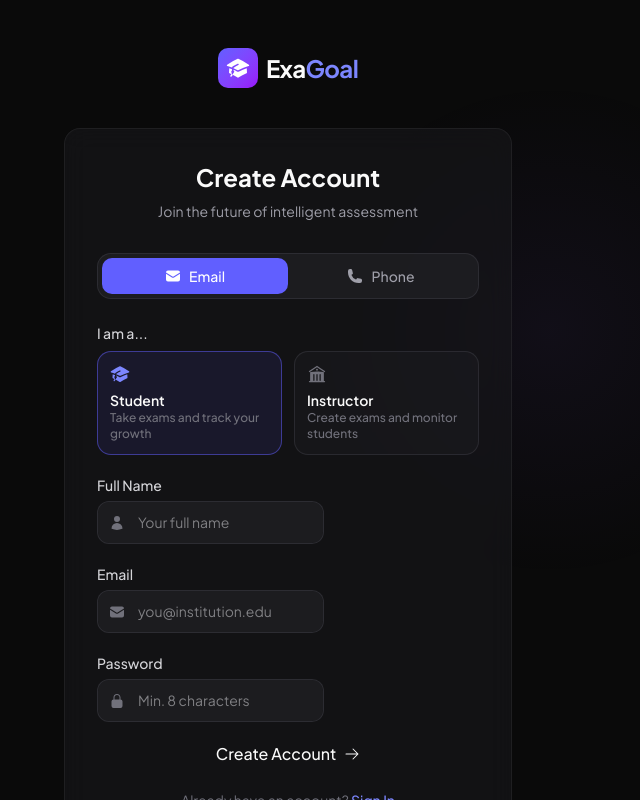
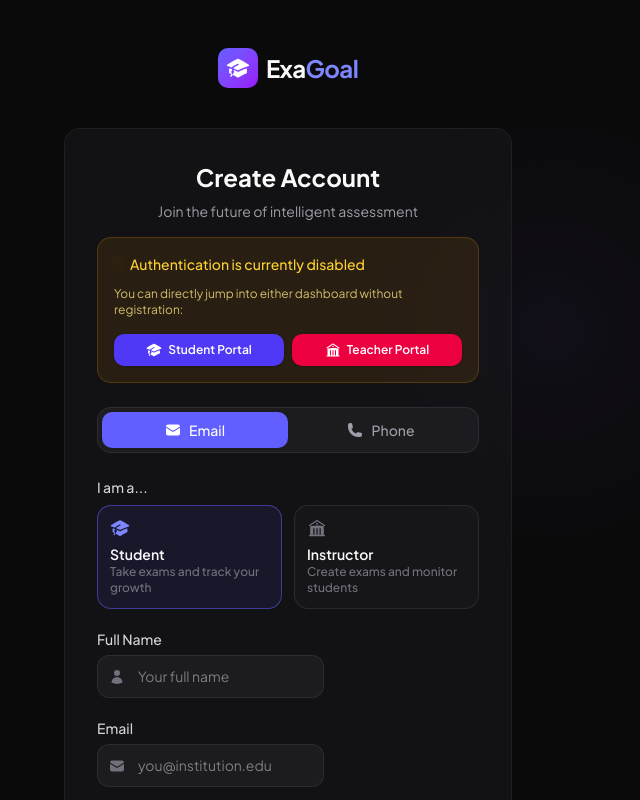
Before and after one commit to PreetTank35/EXAGOAL, a Next.js app in the folder exagoal/: page /register in a window 1280 px wide. Shown: the top 800 px of the page, without its empty margins (352-992 px from the left). Built offline with nearby package versions, Linux system fonts and the light colour scheme; no server answers.

Commit message:
Update navbar, auth direct portals, and middleware options

```diff
--- a/exagoal/app/api/ai/chat/route.ts
+++ b/exagoal/app/api/ai/chat/route.ts
@@ -33,11 +33,37 @@ export async function POST(req: Request) {
     });
 
     if (!response.ok) {
-      const errorData = await response.json();
-      return NextResponse.json(
-        { error: errorData.error?.message || 'Upstream provider error' },
-        { status: response.status }
-      );
+      const errorData = await response.json().catch(() => ({}));
+      const rawMsg = errorData.error?.message || response.statusText || 'Upstream provider error';
+      console.error('[AI Chat API] OpenRouter error:', rawMsg);
+
+      let userFacingError = rawMsg;
+      if (rawMsg.includes('User not found') || response.status === 401) {
+        userFacingError = 'Invalid or expired OpenRouter API Key ("User not found"). Please update OPENROUTER_API_KEY in .env.local with a valid key.';
+      }
+
+      // Stream a helpful response back so the UI displays the notice and operates in fallback mode
+      const fallbackNotice = `⚠️ **API Key Notice**: ${userFacingError}\n\n*Demo AI Tutor Mode*: I am currently running in demo mode. How can I help you study or review concepts today?`;
+
+      const encoder = new TextEncoder();
+      const stream = new ReadableStream({
+        start(controller) {
+          const chunk = JSON.stringify({
+            choices: [{ delta: { content: fallbackNotice } }]
+          });
+          controller.enqueue(encoder.encode(`data: ${chunk}\n\n`));
+          controller.enqueue(encoder.encode(`data: [DONE]\n\n`));
+          controller.close();
+        }
+      });
+
+      return new Response(stream, {
+        headers: {
+          'Content-Type': 'text/event-stream',
+          'Cache-Control': 'no-cache',
+          'Connection': 'keep-alive',
+        },
+      });
     }
 
     // Stream the raw Server-Sent Events straight back to the client
--- a/exagoal/app/login/page.tsx
+++ b/exagoal/app/login/page.tsx
@@ -125,9 +125,50 @@ export default function LoginPage() {
         {/* Card */}
         <div className="glass-card p-8">
           <h1 className="text-2xl font-bold text-center mb-2">Welcome Back</h1>
-          <p className="text-sm text-zinc-400 text-center mb-8">
+          <p className="text-sm text-zinc-400 text-center mb-4">
             Sign in to access your dashboard
           </p>
+
+          {/* Auth Disabled Notice & Direct Access Buttons */}
+          <div className="mb-6 p-4 rounded-xl bg-amber-500/10 border border-amber-500/20 text-amber-300 text-sm space-y-3">
+            <div className="flex items-center gap-2 font-medium">
+              <span className="w-2 h-2 rounded-full bg-amber-400 animate-ping" />
+              <span>Authentication is currently disabled</span>
+            </div>
+            <p className="text-xs text-amber-200/80">
+              You can directly jump into either dashboard without signing in:
+            </p>
+            <div className="grid grid-cols-2 gap-2 pt-1">
+              <button
+                type="button"
+                onClick={async () => {
+                  await fetch('/api/auth/set-role', {
+                    method: 'POST',
+                    headers: { 'Content-Type': 'application/json' },
+                    body: JSON.stringify({ role: 'student' }),
+                  });
+                  router.push('/dashboard');
+                }}
+                className="px-3 py-2 bg-indigo-600 hover:bg-indigo-500 text-white rounded-lg text-xs font-semibold flex items-center justify-center gap-1.5 transition-colors shadow-sm"
+              >
+                <HiAcademicCap className="w-4 h-4" /> Student Portal
+              </button>
+              <button
+                type="button"
+                onClick={async () => {
+                  await fetch('/api/auth/set-role', {
+                    method: 'POST',
+                    headers: { 'Content-Type': 'application/json' },
+                    body: JSON.stringify({ role: 'instructor' }),
+                  });
+                  router.push('/dashboard/teacher');
+                }}
+                className="px-3 py-2 bg-rose-600 hover:bg-rose-500 text-white rounded-lg text-xs font-semibold flex items-center justify-center gap-1.5 transition-colors shadow-sm"
+              >
+                <HiBuildingLibrary className="w-4 h-4" /> Teacher Portal
+              </button>
+            </div>
+          </div>
 
           {/* Role Toggle */}
           <div className="flex bg-zinc-800/50 rounded-xl p-1 mb-4 border border-zinc-700/50">
--- a/exagoal/app/register/page.tsx
+++ b/exagoal/app/register/page.tsx
@@ -166,9 +166,50 @@ export default function RegisterPage() {
         {/* Card */}
         <div className="glass-card p-8">
           <h1 className="text-2xl font-bold text-center mb-2">Create Account</h1>
-          <p className="text-sm text-zinc-400 text-center mb-8">
+          <p className="text-sm text-zinc-400 text-center mb-4">
             Join the future of intelligent assessment
           </p>
+
+          {/* Auth Disabled Notice & Direct Access Buttons */}
+          <div className="mb-6 p-4 rounded-xl bg-amber-500/10 border border-amber-500/20 text-amber-300 text-sm space-y-3">
+            <div className="flex items-center gap-2 font-medium">
+              <span className="w-2 h-2 rounded-full bg-amber-400 animate-ping" />
+              <span>Authentication is currently disabled</span>
+            </div>
+            <p className="text-xs text-amber-200/80">
+              You can directly jump into either dashboard without registration:
+            </p>
+            <div className="grid grid-cols-2 gap-2 pt-1">
+              <button
+                type="button"
+                onClick={async () => {
+                  await fetch('/api/auth/set-role', {
+                    method: 'POST',
+                    headers: { 'Content-Type': 'application/json' },
+                    body: JSON.stringify({ role: 'student' }),
+                  });
+                  router.push('/dashboard');
+                }}
+                className="px-3 py-2 bg-indigo-600 hover:bg-indigo-500 text-white rounded-lg text-xs font-semibold flex items-center justify-center gap-1.5 transition-colors shadow-sm"
+              >
+                <HiAcademicCap className="w-4 h-4" /> Student Portal
+              </button>
+              <button
+                type="button"
+                onClick={async () => {
+                  await fetch('/api/auth/set-role', {
+                    method: 'POST',
+                    headers: { 'Content-Type': 'application/json' },
+                    body: JSON.stringify({ role: 'instructor' }),
+                  });
+                  router.push('/dashboard/teacher');
+                }}
+                className="px-3 py-2 bg-rose-600 hover:bg-rose-500 text-white rounded-lg text-xs font-semibold flex items-center justify-center gap-1.5 transition-colors shadow-sm"
+              >
+                <HiBuildingLibrary className="w-4 h-4" /> Teacher Portal
+              </button>
+            </div>
+          </div>
 
           {/* Registration Method Toggle */}
           <div className="flex bg-zinc-800/50 rounded-xl p-1 mb-6 border border-zinc-700/50">
--- a/exagoal/components/landing/Navbar.tsx
+++ b/exagoal/components/landing/Navbar.tsx
@@ -37,8 +37,9 @@ export function Navbar() {
       bgColor: "#120f17",
       textColor: "#fff",
       links: [
-        { label: "Sign In", ariaLabel: "Sign In", href: "/login" },
-        { label: "Register", ariaLabel: "Register", href: "/register" }
+        { label: "Student Dashboard", ariaLabel: "Student Dashboard", href: "/dashboard" },
+        { label: "Teacher Dashboard", ariaLabel: "Teacher Dashboard", href: "/dashboard/teacher" },
+        { label: "Sign In / Register", ariaLabel: "Sign In", href: "/login" }
       ]
     }
   ];
@@ -65,7 +66,7 @@ export function Navbar() {
       menuColor="#fff"
       buttonBgColor="#8b5cf6"
       buttonTextColor="#fff"
-      buttonHref="/register"
+      buttonHref="/dashboard"
       ease="power3.out"
       className="fixed top-5 left-1/2 -translate-x-1/2 w-full max-w-6xl z-50 transition-all duration-500"
     />
--- a/exagoal/middleware.ts
+++ b/exagoal/middleware.ts
@@ -13,51 +13,12 @@ export async function middleware(request: NextRequest) {
   response.headers.set('Referrer-Policy', 'strict-origin-when-cross-origin');
   response.headers.set('X-DNS-Prefetch-Control', 'on');
 
-  // Role-Based Routing Protection (HMAC-Verified Edge Check)
+  // Authentication and Role Protection disabled for demo/testing mode
+  /*
   if (pathname.startsWith('/dashboard/teacher')) {
-    const cookieValue = request.cookies.get('exagoal_role')?.value;
-
-    if (!cookieValue || !cookieValue.includes('.')) {
-      return NextResponse.redirect(new URL('/dashboard', request.url));
-    }
-
-    const [role, signature] = cookieValue.split('.');
-
-    if (role !== 'instructor') {
-      return NextResponse.redirect(new URL('/dashboard', request.url));
-    }
-
-    // Verify the HMAC signature to prevent cookie tampering
-    const salt = process.env.OTP_SECRET_SALT || 'exagoal_otp_salt_change_in_production';
-    const encoder = new TextEncoder();
-
-    try {
-      const key = await crypto.subtle.importKey(
-        'raw',
-        encoder.encode(salt),
-        { name: 'HMAC', hash: 'SHA-256' },
-        false,
-        ['sign']
-      );
-
-      const expectedSig = await crypto.subtle.sign(
-        'HMAC',
-        key,
-        encoder.encode(role)
-      );
-
-      const expectedHex = Array.from(new Uint8Array(expectedSig))
-        .map(b => b.toString(16).padStart(2, '0'))
-        .join('');
-
-      if (signature !== expectedHex) {
-        // Cookie was tampered with — redirect to student dashboard
-        return NextResponse.redirect(new URL('/dashboard', request.url));
-      }
-    } catch {
-      return NextResponse.redirect(new URL('/dashboard', request.url));
-    }
+    ...
   }
+  */
 
   // Extra security for exam routes
   if (pathname.startsWith('/exam')) {
```
Also changed, not shown: 1 other file (tests, documents, lock files or other folders).
